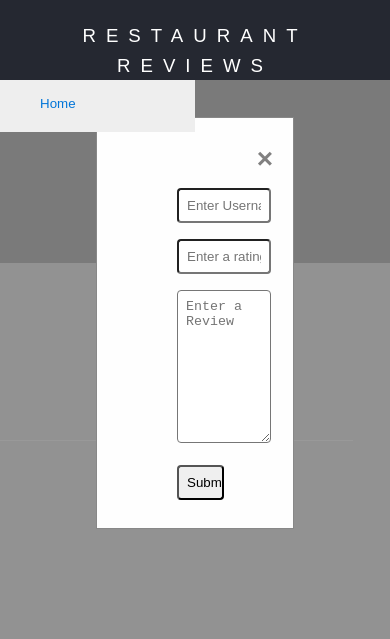
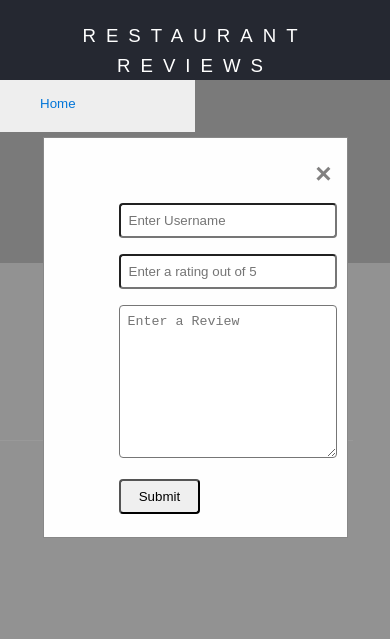
Before and after one commit to asodeke/MWS-Project-Stage-3, a website: page restaurant.html in a window 390 px wide. Both pictures are taken after a click on the button "Write a Review". Shown: the top 639 px of the page. Drawn offline with Linux system fonts and the light colour scheme; some packages are replaced by stand-ins of ours.

Commit message:
Updated modal style

```diff
--- a/css/formmodal.css
+++ b/css/formmodal.css
@@ -28,7 +28,7 @@
 /* Modal Content/Box */
 .modal-content {
   background-color: #fefefe;
-  margin: 30% auto;
+  margin: 15% auto;
   padding: 20px;
   border: 1px solid #888;
   width: 40%;
@@ -52,7 +52,7 @@
 /* Form Style */
   input, textarea {
 	font-size: 1em;
-  width: 60%;
+  width: 80%;
   padding: 8px;
   margin: 8px 60px;
   box-sizing: border-box;
@@ -68,3 +68,20 @@ input[type=submit]:hover{
   color: white;
   font-weight: bold;
 }
+
+/* Media Queries for Modal Pop */
+
+@media screen and (max-width: 799px) {
+  .modal-content{
+    margin: 25% auto;
+    padding: 5px;
+    width: 70%;
+  }
+}
+
+@media screen and (max-width: 520px) {
+  .modal-content{
+    margin: 35% auto;
+    padding: 15px;
+  }
+}
```
